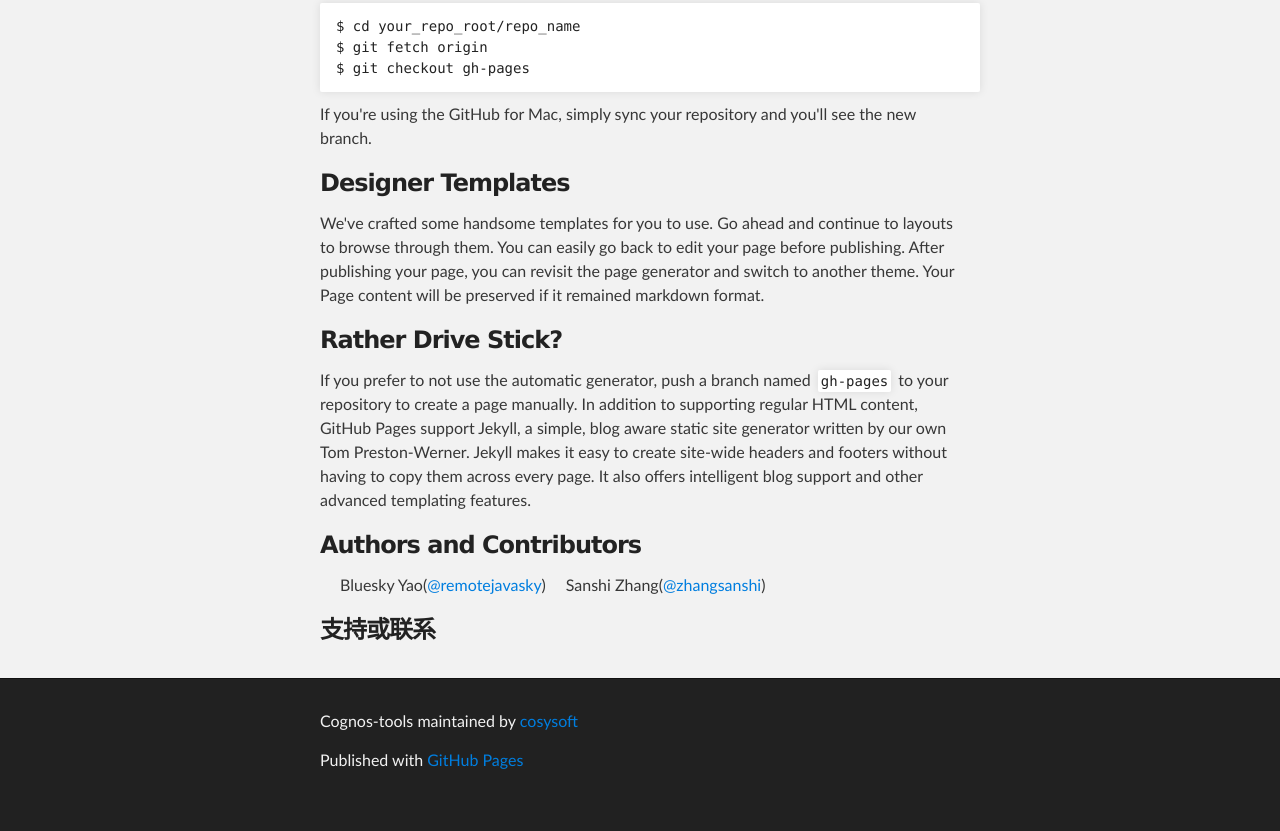
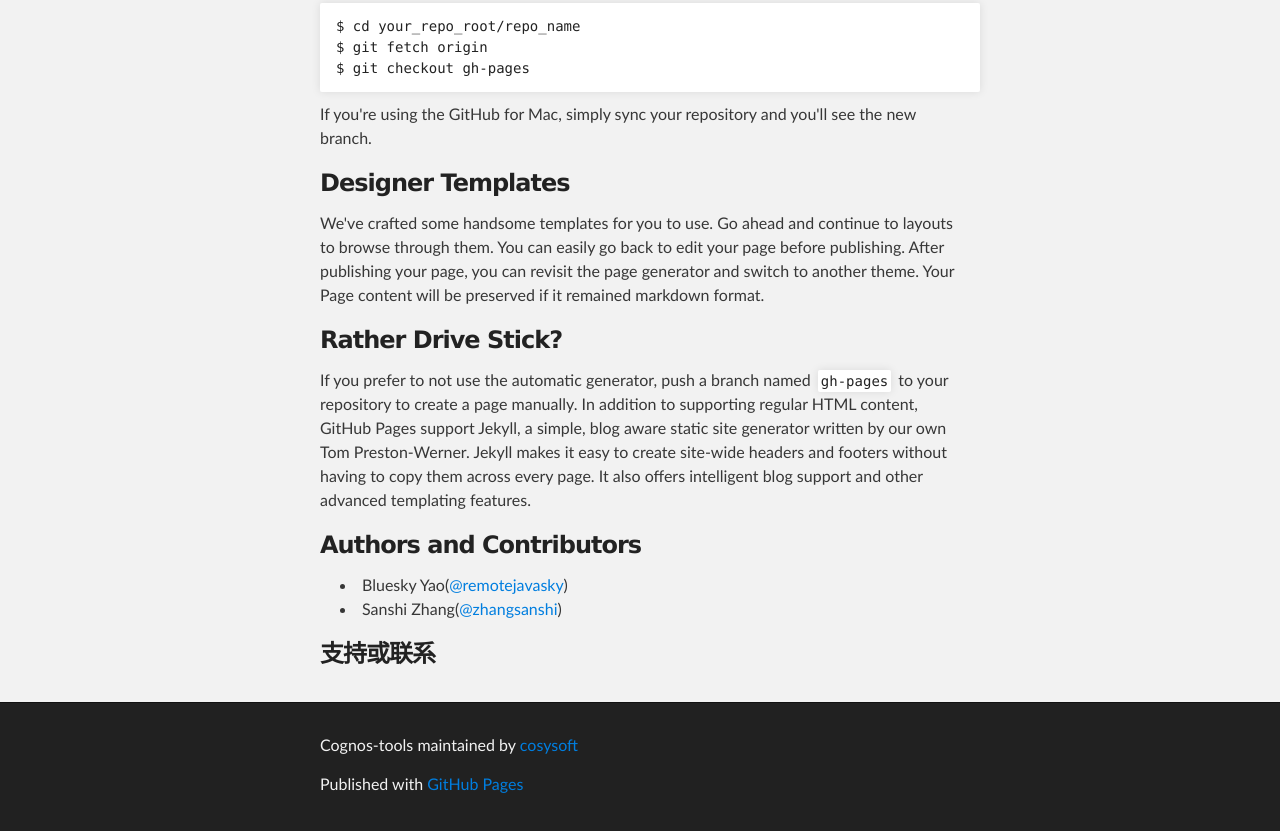
Before and after one commit to cosysoft/cosysoft.github.io, a plain HTML site: page index.zh_CN.html in a window 1280 px wide. Shown: the part 414-1245 px from the top of the page. Before the commit the page ends 1221 px from the top, so only its background shows below. Drawn offline with Linux system fonts and the light colour scheme; a script that the page names is missing.

Commit message:
Update index.zh_CN.html

```diff
--- a/index.zh_CN.html
+++ b/index.zh_CN.html
@@ -52,13 +52,20 @@ $ git checkout gh-pages
 
 <h3>Authors and Contributors</h3>
 
-<ul id="author">
+<!--<ul id="author">
 <li>Bluesky Yao(<a href="https://github.com/remotejavasky" class="user-mention">@remotejavasky</a>)
  <div id="sky_wb_follow_btn" ></div>
 <li>Sanshi Zhang(<a href="https://github.com/zhangsanshi" class="user-mention">@zhangsanshi</a>)
 <div id="shi_wb_follow_btn" ></div>
 
-</ul><h3>支持或联系</h3>
+</ul>-->
+<ul>
+<li>Bluesky Yao(<a href="https://github.com/remotejavasky" class="user-mention">@remotejavasky</a>)  <wb:follow-button uid="2131551464" type="red_1" width="100%" height="24" style="display: inline-block;"></wb:follow-button></li>
+<li>Sanshi Zhang(<a href="https://github.com/zhangsanshi" class="user-mention">@zhangsanshi</a>)  <wb:follow-button uid="2680061253" type="red_1" width="100%" height="24" style="display: inline-block;"></wb:follow-button></li>
+</ul>
+
+
+<h3>支持或联系</h3>
       </section>
 	</div>
 
@@ -72,7 +79,7 @@ $ git checkout gh-pages
 
 
 
-    <script type="text/javascript" charset="utf-8">
+  <!--  <script type="text/javascript" charset="utf-8">
 		WB2.anyWhere(function(W){
 		    W.widget.followButton({
 		        'nick_name': '火真',  //用户昵称
@@ -90,6 +97,6 @@ $ git checkout gh-pages
 		    });
 		});
 	</script>
-
+-->
   </body>
 </html>
```
